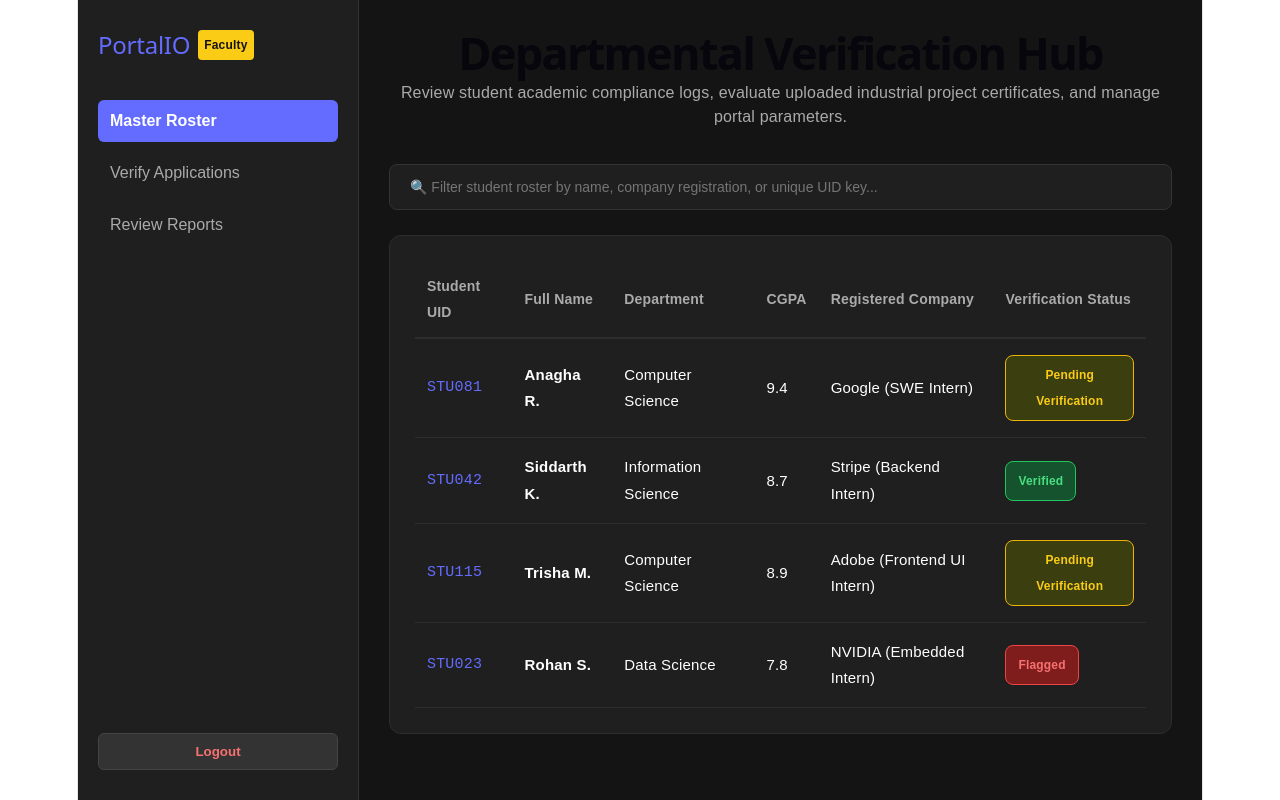
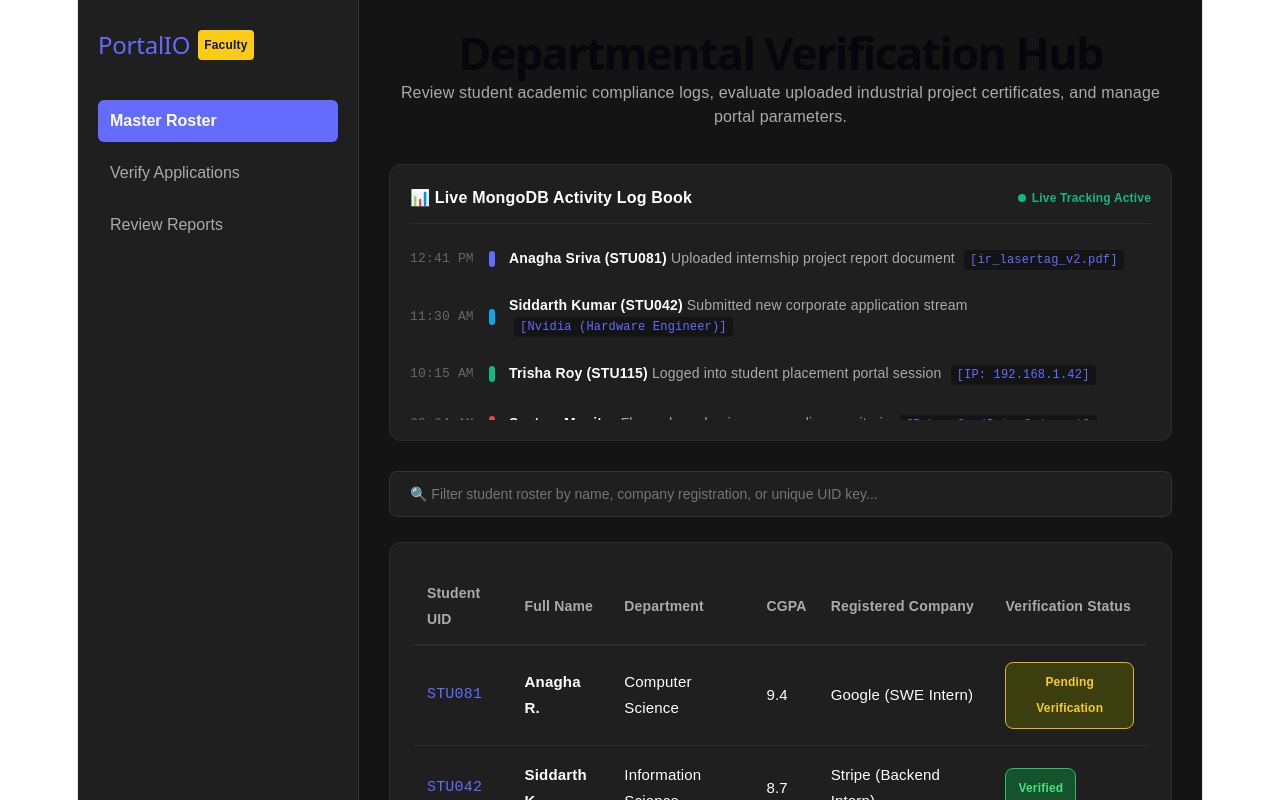
Before and after one commit to prashant25gourav/internship-tracking-portal, a React app in the folder frontend/: page /admin in a window 1280 px wide. Shown: the top 800 px of the page. Built offline with nearby package versions, Linux system fonts and the light colour scheme; the HTML template or start-up script is replaced by a standard one.

Commit message:
style: fix alignment and layout spacing in admin log book feed

```diff
--- a/frontend/src/pages/Admin/AdminDashboard.jsx
+++ b/frontend/src/pages/Admin/AdminDashboard.jsx
@@ -12,6 +12,14 @@ function AdminDashboard() {
     { uid: "STU023", name: "Rohan S.", dept: "Data Science", cgpa: "7.8", company: "NVIDIA (Embedded Intern)", status: "Flagged" }
   ];
 
+  // PRASHANT'S INNOVATIVE FEATURE: MongoDB Live Activity Log Feed
+  const recentActivities = [
+    { id: 1, time: "12:41 PM", user: "Anagha Sriva (STU081)", action: "Uploaded internship project report document", target: "ir_lasertag_v2.pdf", badgeColor: "#646cff" },
+    { id: 2, time: "11:30 AM", user: "Siddarth Kumar (STU042)", action: "Submitted new corporate application stream", target: "Nvidia (Hardware Engineer)", badgeColor: "#0ea5e9" },
+    { id: 3, time: "10:15 AM", user: "Trisha Roy (STU115)", action: "Logged into student placement portal session", target: "IP: 192.168.1.42", badgeColor: "#10b981" },
+    { id: 4, time: "09:04 AM", user: "System Monitor", action: "Flagged academic non-compliance criteria", target: "Rohan S. (Data Science)", badgeColor: "#ef4444" }
+  ];
+
   return (
     <div style={styles.container}>
       {/* Admin Sidebar Navigation */}
@@ -22,7 +30,6 @@ function AdminDashboard() {
         </div>
 
         <nav style={styles.navLinks}>
-          {/* UPDATED SIDEBAR NAV LINKS TO MATCH REPO REQUIREMENTS */}
           <button style={{ ...styles.navButton, ...styles.activeNav }}>Master Roster</button>
           <button onClick={() => navigate('/verify-applications')} style={styles.navButton}>Verify Applications</button>
           <button onClick={() => navigate('/review-reports')} style={styles.navButton}>Review Reports</button>
@@ -37,6 +44,28 @@ function AdminDashboard() {
           <h1 style={styles.mainHeading}>Departmental Verification Hub</h1>
           <p style={styles.subtitle}>Review student academic compliance logs, evaluate uploaded industrial project certificates, and manage portal parameters.</p>
         </header>
+
+        {/* ================= LIVE MONGODB ACTIVITY LOG BOOK MODULE ================= */}
+        <section style={styles.logCard}>
+          <div style={styles.logHeader}>
+            <h3 style={styles.logTitle}>📊 Live MongoDB Activity Log Book</h3>
+            <span style={styles.liveIndicator}><span style={styles.pulseDot}></span> Live Tracking Active</span>
+          </div>
+          <div style={styles.logStream}>
+            {recentActivities.map((log) => (
+              <div key={log.id} style={styles.logItem}>
+                <span style={styles.logTime}>{log.time}</span>
+                <span style={{ ...styles.logTypeBadge, backgroundColor: log.badgeColor }}></span>
+                <div style={styles.logTextContainer}>
+                  <strong style={styles.logUser}>{log.user}</strong>{' '}
+                  <span style={styles.logAction}>{log.action}</span>{' '}
+                  <code style={styles.logTarget}>[{log.target}]</code>
+                </div>
+              </div>
+            ))}
+          </div>
+        </section>
+        {/* =============================================================================== */}
 
         {/* Filter Bar */}
         <div style={styles.filterContainer}>
@@ -104,6 +133,22 @@ const styles = {
   mainHeading: { fontSize: '2.5rem', margin: '0 0 15px 0', fontWeight: 'bold' },
   subtitle: { color: '#aaa', margin: 0, fontSize: '16px', maxWidth: '800px', margin: '0 auto', lineHeight: '1.5' },
 
+  logCard: { backgroundColor: '#1f1f1f', border: '1px solid #2d2d2d', borderRadius: '12px', padding: '20px', marginBottom: '30px' },
+  logHeader: { display: 'flex', justifyContent: 'space-between', alignItems: 'center', marginBottom: '16px', borderBottom: '1px solid #2d2d2d', paddingBottom: '12px' },
+  logTitle: { margin: 0, fontSize: '16px', fontWeight: 'bold', color: '#fff' },
+  liveIndicator: { fontSize: '12px', color: '#10b981', display: 'flex', alignItems: 'center', gap: '6px', fontWeight: 'bold' },
+  pulseDot: { width: '8px', height: '8px', backgroundColor: '#10b981', borderRadius: '50%', display: 'inline-block' },
+  logStream: { display: 'flex', flexDirection: 'column', gap: '12px', maxHeight: '180px', overflowY: 'auto', paddingRight: '5px' },
+
+  // FIXED ALIGNMENT HERE
+  logItem: { display: 'flex', alignItems: 'center', gap: '14px', fontSize: '14px', padding: '6px 0', width: '100%', boxSizing: 'border-box' },
+  logTime: { color: '#666', fontFamily: 'monospace', fontSize: '13px', width: '65px', flexShrink: 0, textAlign: 'left' },
+  logTypeBadge: { width: '6px', height: '16px', borderRadius: '3px', flexShrink: 0 },
+  logTextContainer: { color: '#ccc', lineHeight: '1.4', textAlign: 'left', flexGrow: 1 },
+  logUser: { color: '#fff' },
+  logAction: { color: '#aaa' },
+  logTarget: { color: '#646cff', backgroundColor: '#141414', padding: '2px 6px', borderRadius: '4px', fontSize: '12px', marginLeft: '5px', fontFamily: 'monospace', display: 'inline-block' },
+
   filterContainer: { marginBottom: '25px' },
   filterInput: { width: '100%', padding: '14px 20px', backgroundColor: '#1f1f1f', border: '1px solid #333', borderRadius: '8px', color: '#fff', fontSize: '14px', boxSizing: 'border-box' },
 
```
